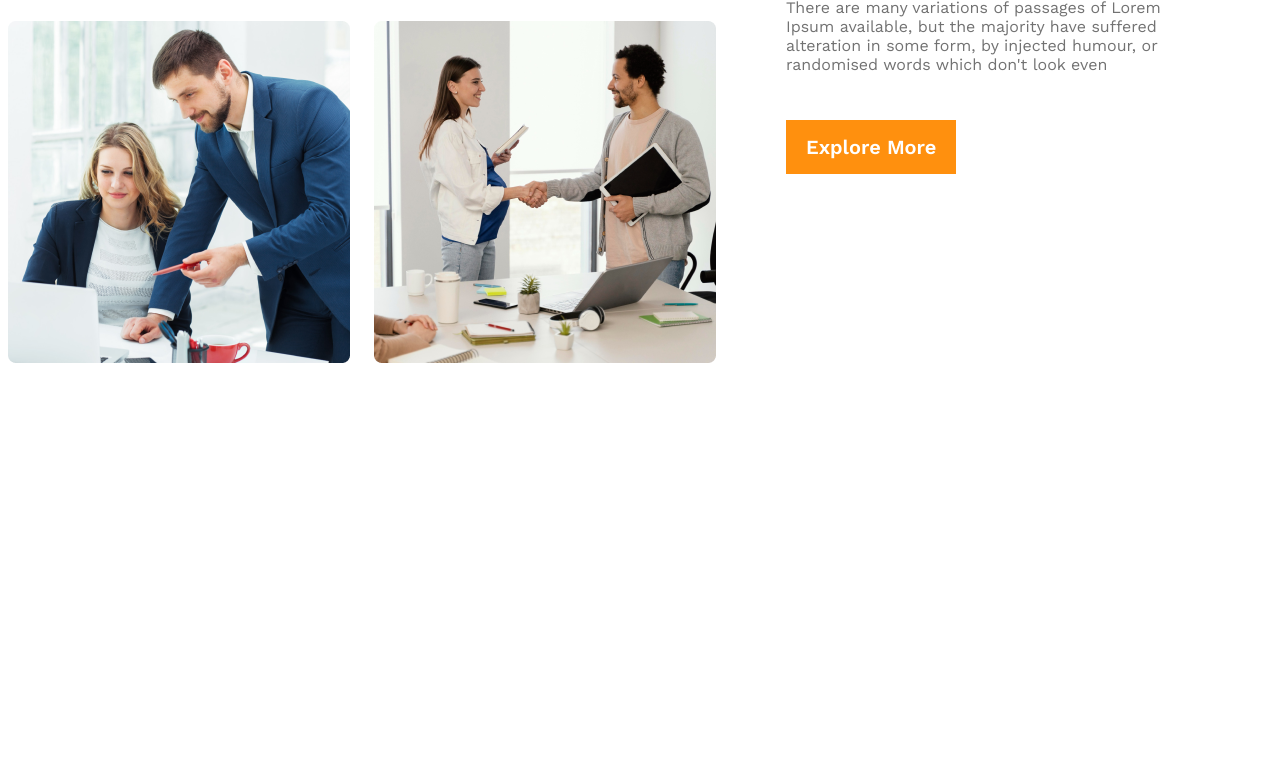
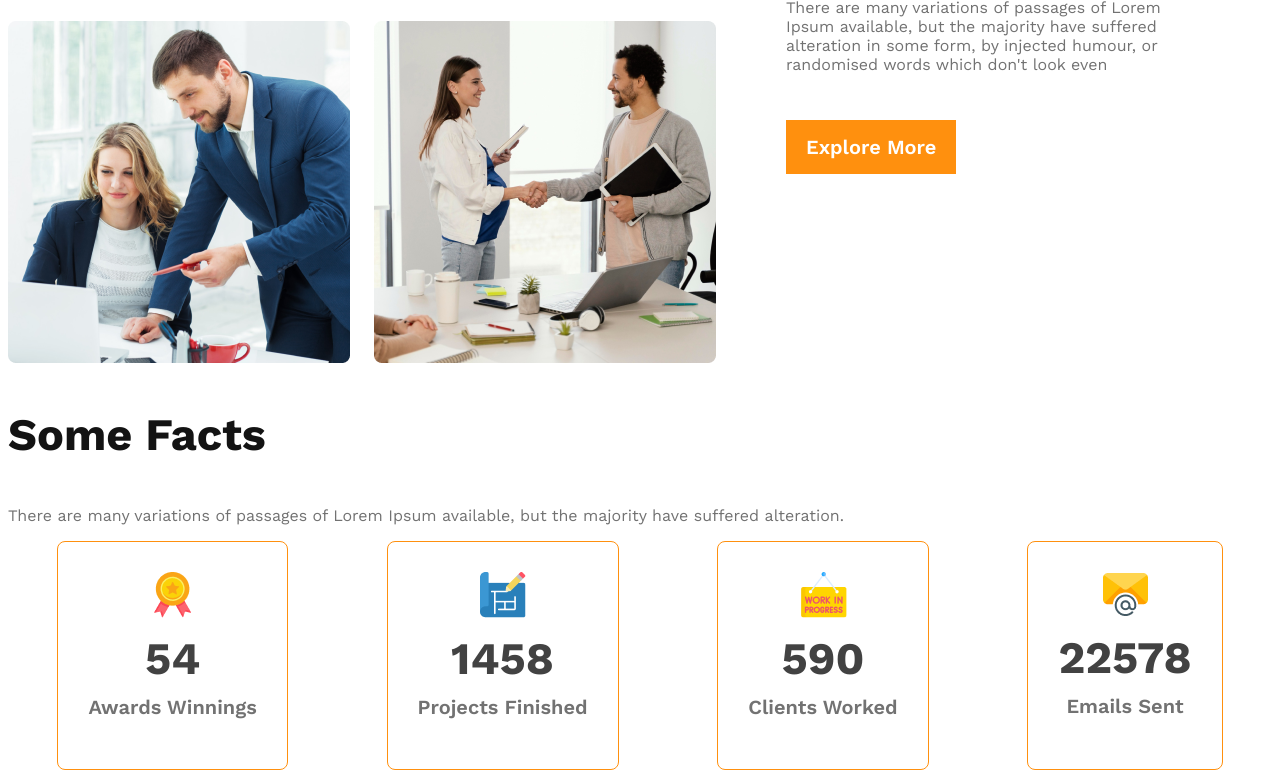
Before and after one commit to Safi022/g3-architects-website, a plain HTML site: page index.html in a window 1280 px wide. Shown: the part 1412-2190 px from the top of the page. Before the commit the page ends 1783 px from the top, so only its background shows below. Drawn offline with nearby package versions, Linux system fonts and the light colour scheme.

Commit message:
added card stats container

```diff
--- a/index.html
+++ b/index.html
@@ -10,7 +10,7 @@
     <!-- Header Start -->
     <header>
         <nav>
-            <h3 class="nav-title">G3 Architects</h3>
+            <h3 class="section-title">G3 Architects</h3>
             <ul>
                 <li><a href="">Home</a></li>
                 <li><a href="">About</a></li>
@@ -44,6 +44,37 @@
             <button class="btn-primary">Explore More</button>
         </div>
        </section>
+       <!-- features section -->
+       <section class="features">
+
+       </section>
+       <!-- facts section -->
+       <section class="facts">
+        <h3 class="section-title">Some Facts</h3>
+        <p class="description">There are many variations of passages of Lorem Ipsum available, but the majority have suffered alteration.</p>
+        <div class="facts-card-container">
+            <div class="card">
+                <img src="images/icons/ribon.png" alt="" class="card-image">
+                <h2 class="card-stats">54</h2>
+                <p class="card-title">Awards Winnings</p>
+            </div>
+            <div class="card">
+                <img src="images/icons/projects.png" alt="" class="card-image">
+                <h2 class="card-stats">1458</h2>
+                <p class="card-title">Projects Finished</p>
+            </div>
+            <div class="card">
+                <img src="images/icons/customers.png" alt="" class="card-image">
+                <h2 class="card-stats">590</h2>
+                <p class="card-title">Clients Worked</p>
+            </div>
+            <div class="card">
+                <img src="images/icons/email.png" alt="" class="card-image">
+                <h2 class="card-stats">22578</h2>
+                <p class="card-title">Emails Sent</p>
+            </div>
+        </div>
+       </section>
     </main>
     <footer>
 
--- a/styles/architect.css
+++ b/styles/architect.css
@@ -14,7 +14,7 @@
     justify-content: space-between;
     align-items: center;
  }
- .nav-title{
+ .section-title{
     font-size: 45px;
     font-weight: 700;
     color: var(--dark-01, #131313);
@@ -43,7 +43,7 @@
     font-weight: 700;
     color: var(--dark-01, #131313);
 }
-.description{
+.description, .card-title{
     color: var(--dark-03, #727272);
 }
 .btn-primary{
@@ -91,6 +91,30 @@ main{
     color: #FF900E;
     font-weight: 700;
 }
+/* Facts Section */
+.card{
+    border-radius: 8px;
+    border: 1px solid #FF900E;
+    text-align: center;
+    padding: 30px ;
+}
+.card-stats{
+    font-size: 45px;
+    color: #424242;
+    margin-top: 10px;
+    margin-bottom: 10px;
+}
+.card-title{
+    font-weight: 600;
+    font-size: 1.25rem;
+    margin-top: 5px;
+}
+
+.facts-card-container{
+    display: flex;
+    justify-content: space-around;
+}
+
 /* Responsive */
 /* Mobile Devices */
 @media screen and (max-width:576px) {
```
